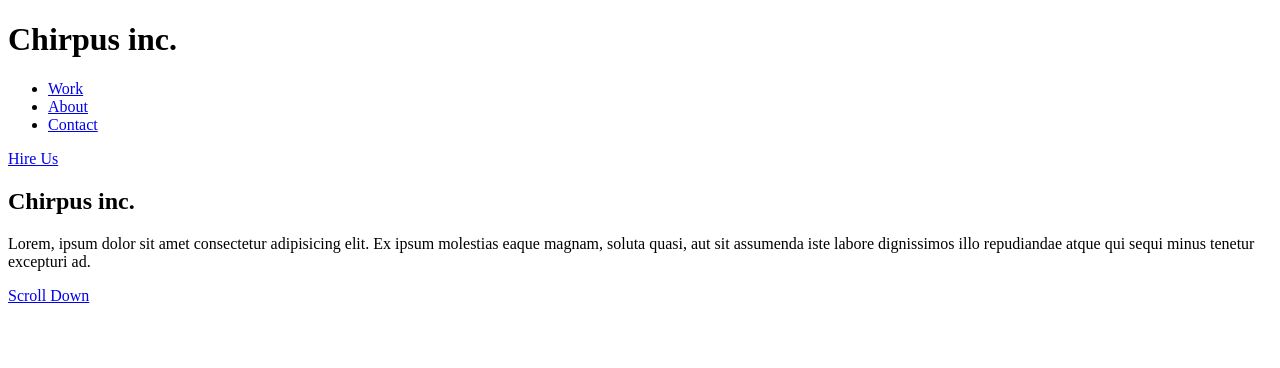
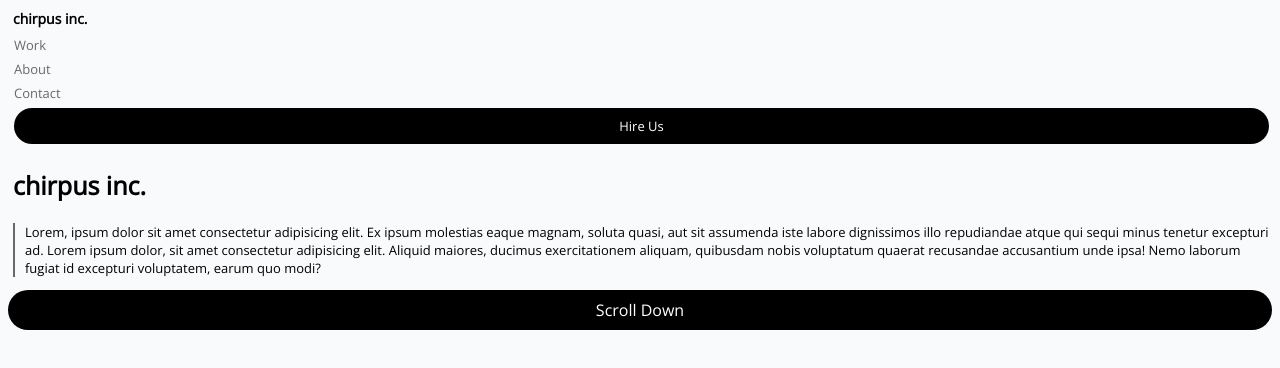
Before and after one commit to acrechiolo/Lab1pt1, a plain HTML site: page index.html in a window 1280 px wide. Drawn offline with nearby package versions, Linux system fonts and the light colour scheme.

Commit message:
added CSS

```diff
--- a/index.html
+++ b/index.html
@@ -4,27 +4,31 @@
 <head>
     <meta charset="UTF-8">
     <meta name="viewport" content="width=device-width, initial-scale=1.0">
-    <title>Document</title>
+    <title>HTMl/CSS Lab1</title>
+    <link href="https://fonts.googleapis.com/css?family=Open+Sans&display=swap" rel="stylesheet" />
     <link rel="stylesheet" href="./styles.css">
 </head>
 
 <body>
     <header>
-        <h1>Chirpus inc.</h1>
+        <h1>chirpus inc.</h1>
         <nav>
             <ul>
                 <li><a href="#">Work</a></li>
                 <li><a href="#">About</a></li>
                 <li><a href="#">Contact</a></li>
+                <li><a class="button" href="#">Hire Us</a></li>
             </ul>
-            <a class="button" href="#">Hire Us</a>
         </nav>
     </header>
     <main>
-        <h2>Chirpus inc.</h2>
+        <h2>chirpus inc.</h2>
         <p>
             Lorem, ipsum dolor sit amet consectetur adipisicing elit. Ex ipsum molestias eaque magnam, soluta quasi, aut
             sit assumenda iste labore dignissimos illo repudiandae atque qui sequi minus tenetur excepturi ad.
+            Lorem ipsum dolor, sit amet consectetur adipisicing elit. Aliquid maiores, ducimus exercitationem aliquam,
+            quibusdam nobis voluptatum quaerat recusandae accusantium unde ipsa! Nemo laborum fugiat id excepturi
+            voluptatem, earum quo modi?
         </p>
     </main>
 
--- a/styles.css
+++ b/styles.css
@@ -0,0 +1,47 @@
+body {
+    font-family: "Open Sans", sans-serif;
+    background-color: #f9fafc;
+}
+
+h1 {
+    font-size: 14px;
+    margin-bottom: 5px;
+    padding-left: 5px;
+}
+ul {
+    padding: 0;
+    margin: 0;
+}
+li {
+    list-style: none;
+    color: #69696a;
+    font-size: 13px;
+    padding: 3px;
+    margin-left: 3px;
+}
+
+a {
+    text-decoration: none;
+    color: #69696a;
+}
+.button {
+padding: 9px;
+background-color: #000;
+color: #fff;
+display: block;
+border-radius: 25px;
+text-align: center;
+}
+h2 {
+    font-size: 25px;
+    display: block;
+    margin-left: 5px;
+}
+p {
+    border-left: 2px solid;
+    border-color: #69696a;
+    padding-left: 10px;
+    font-size: 13px;
+    /* display: block; */
+    margin-left: 5px;
+}
```
